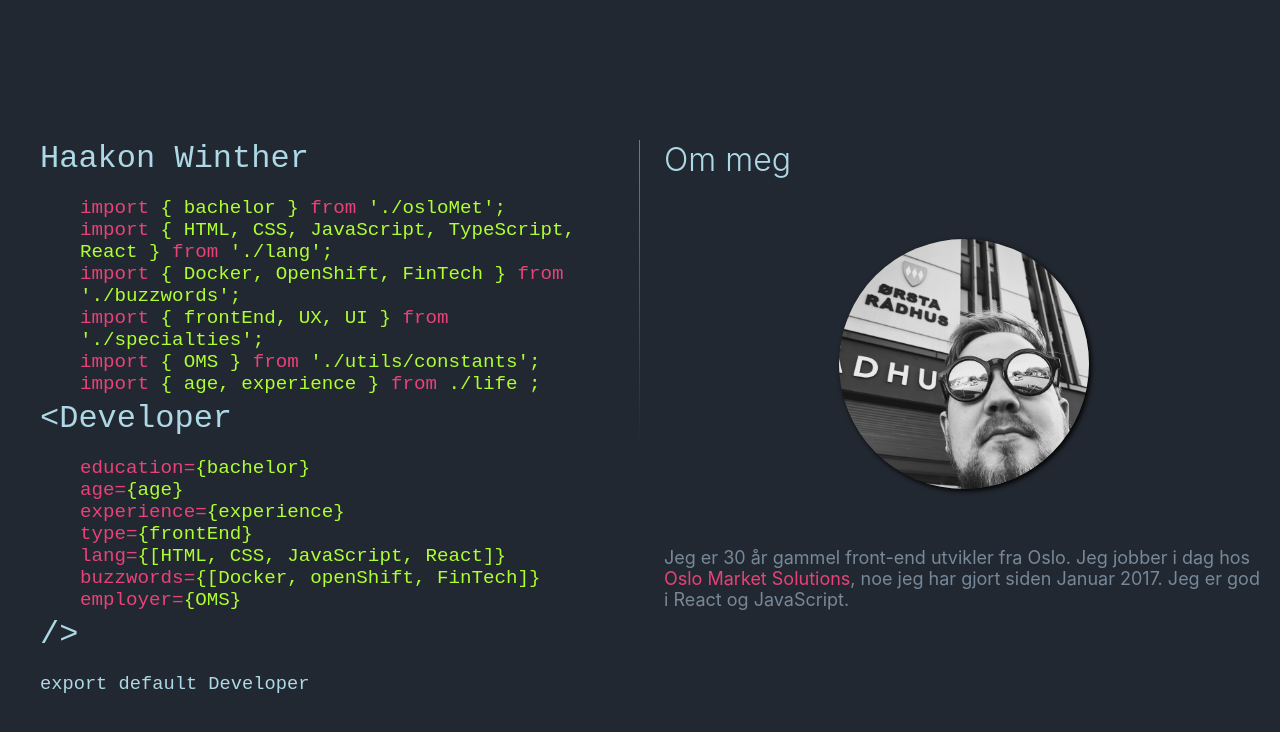
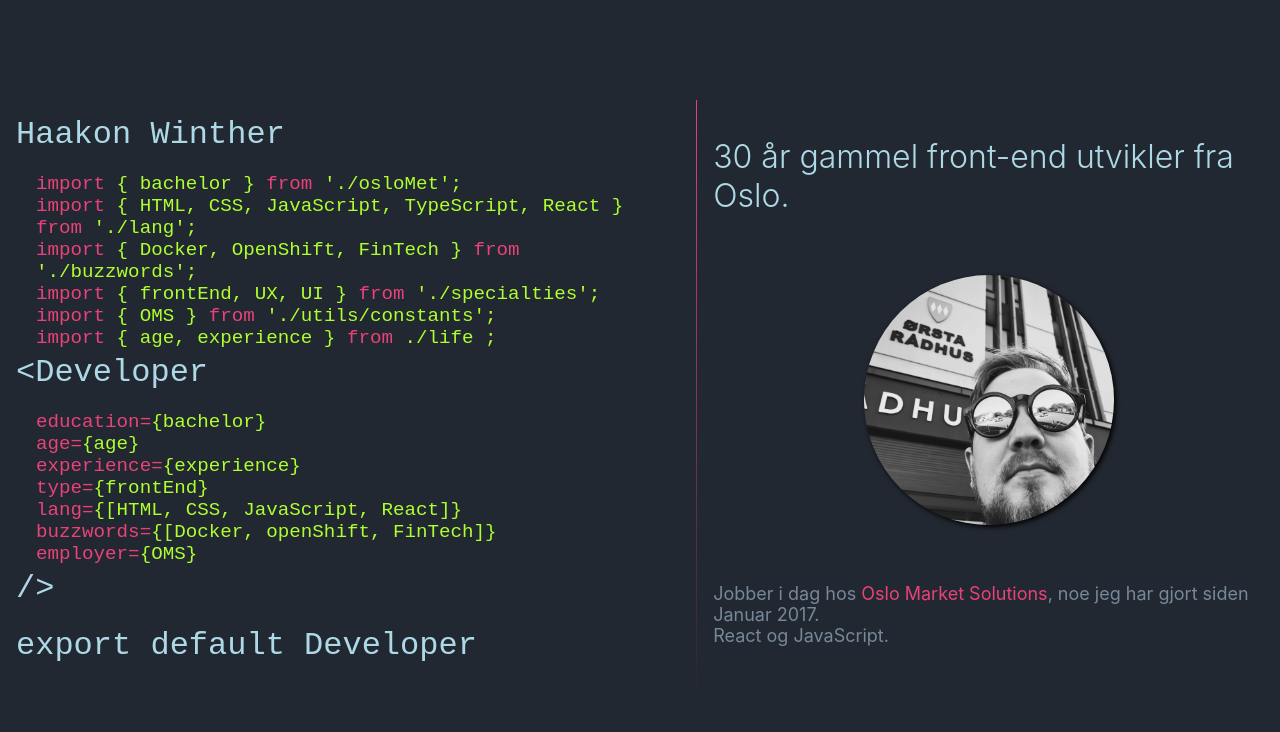
Before and after one commit to HaakonW/haakonw, a React (Create React App) app: page / in a window 1280 px wide. Shown: the top 732 px of the page. Built offline with nearby package versions, Linux system fonts and the light colour scheme.

Commit message:
Safari fixes, back to flex

```diff
--- a/src/About.js
+++ b/src/About.js
@@ -5,7 +5,10 @@ import './App.css';
 
 const About = () => (
   <article className="rightSide">
-    <h2>Om meg</h2>
+    <h2>
+      {moment().diff(moment('01/05/1989'), 'years')} år gammel front-end
+      utvikler fra Oslo.{' '}
+    </h2>
     <div>
       <img
         src={img}
@@ -14,13 +17,12 @@ const About = () => (
     </div>
     <div>
       <p>
-        Jeg er {moment().diff(moment('01/05/1989'), 'years')} år gammel
-        front-end utvikler fra Oslo. Jeg jobber i dag hos
+        Jobber i dag hos
         <a rel="noopener noreferrer" target="_blank" href="https://www.oms.no">
           {' '}
           Oslo Market Solutions
         </a>
-        , noe jeg har gjort siden Januar 2017. Jeg er god i React og JavaScript.
+        , noe jeg har gjort siden Januar 2017. <br /> React og JavaScript.
       </p>
     </div>
   </article>
--- a/src/App.css
+++ b/src/App.css
@@ -12,7 +12,9 @@ h3 {
 }
 
 h1,
-h2 {
+h2,
+h3,
+h4 {
   color: lightblue;
   font-size: 2em;
 }
@@ -55,22 +57,15 @@ section > ul {
 }
 
 .container {
-  padding: 10px;
-  margin-top: 100px;
-  display: grid;
-  grid-gap: 24px;
-  grid-template-rows: 50% 50%;
-  grid-template-areas:
-    'left'
-    'right';
+  height: 100vh;
+  display: flex;
+  align-items: center;
+  justify-content: center;
 }
 
-@media (min-width: 1024px) {
+@media (max-width: 750px) {
   .container {
-    padding: 40px;
-
-    grid-template-areas: 'left right';
-    grid-template-columns: 50% 50%;
+    flex-direction: column;
   }
   ul {
     margin: 5px 0px 5px 40px;
@@ -78,14 +73,14 @@ section > ul {
 }
 
 .leftSide {
-  grid-area: left;
+  padding: 1em;
   border-right: solid 1px;
   border-left: solid 0px;
   border-image: linear-gradient(to bottom, #e84279, rgba(0, 0, 0, 0)) 1 100%;
 }
 
 .rightSide {
-  grid-area: right;
+  padding: 1em;
 }
 
 .leftSide > div {
@@ -103,6 +98,7 @@ section > ul {
 
 .rightSide img {
   max-width: 250px;
+  max-height: 250px;
   border-radius: 50%;
   margin-top: 40px;
   margin-bottom: 40px;
```
Also changed, not shown: 1 other file (tests, documents, lock files or other folders).
